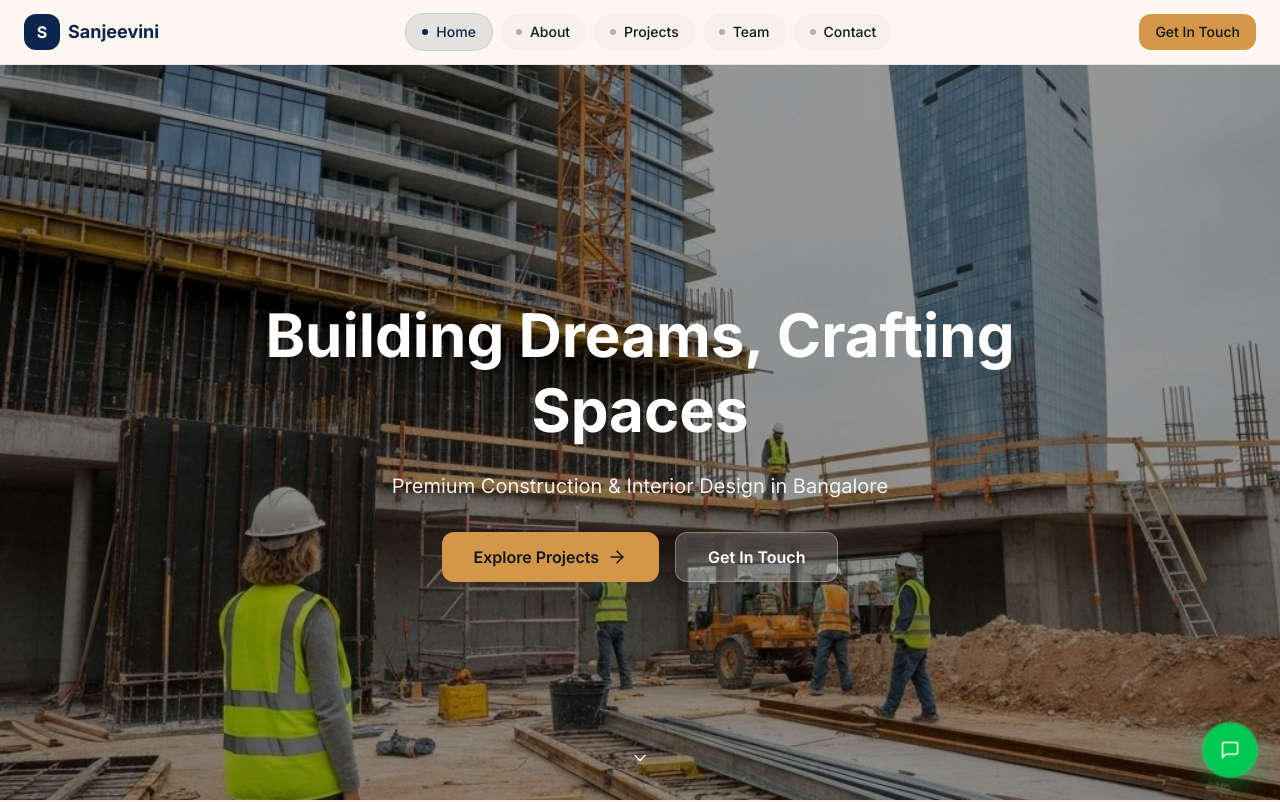
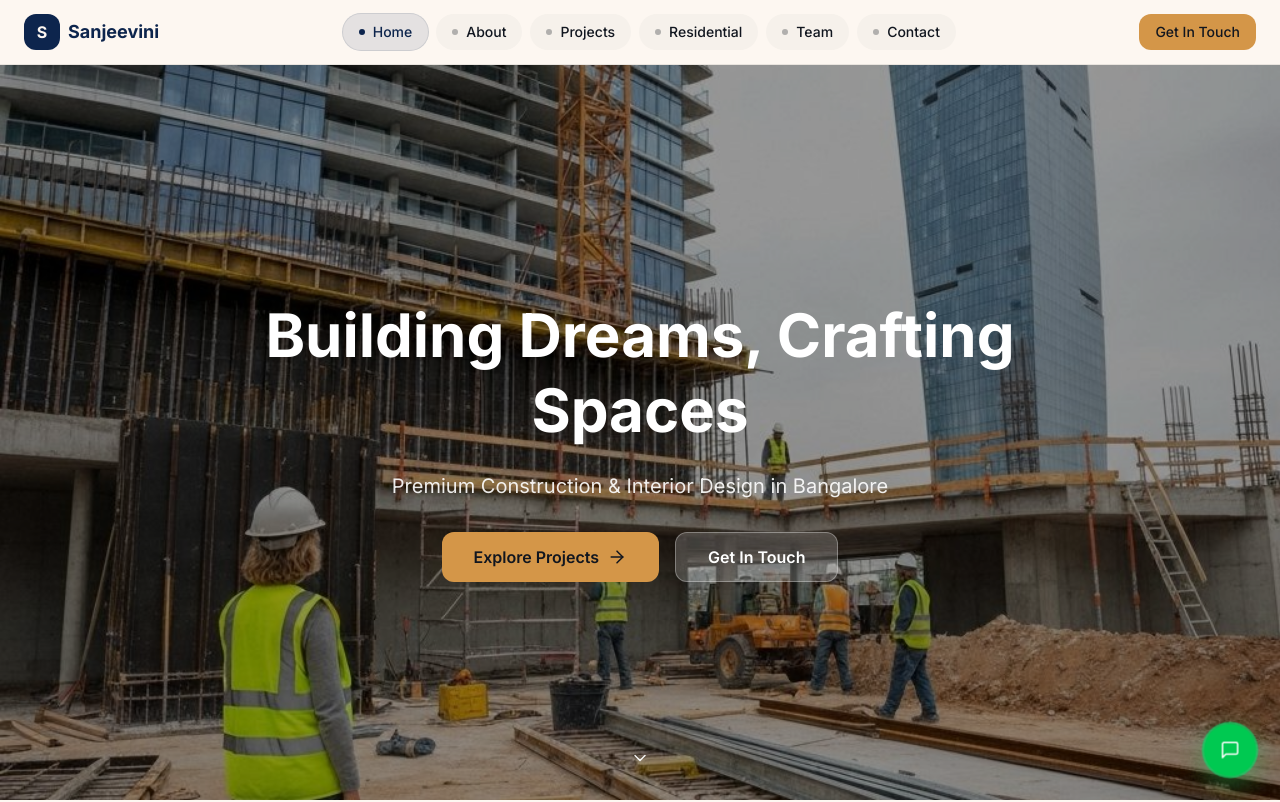
Before and after one commit to Kunthive/Sanjeevini-Builders, a Next.js app: page / in a window 1280 px wide. Shown: the top 802 px of the page. Built offline with nearby package versions, Linux system fonts and the light colour scheme.

Commit message:
Add Residential link to navigation: include a new navigation item for the Residential projects page to enhance site structure and user access.

```diff
--- a/components/navigation.tsx
+++ b/components/navigation.tsx
@@ -23,6 +23,7 @@ export default function Navigation() {
     { href: "/", label: "Home" },
     { href: "/about", label: "About" },
     { href: "/projects", label: "Projects" },
+    { href: "/projects/residential", label: "Residential" },
     { href: "/team", label: "Team" },
     { href: "/contact", label: "Contact" },
   ]
```
Also changed, not shown: 1 other file (tests, documents, lock files or other folders).
